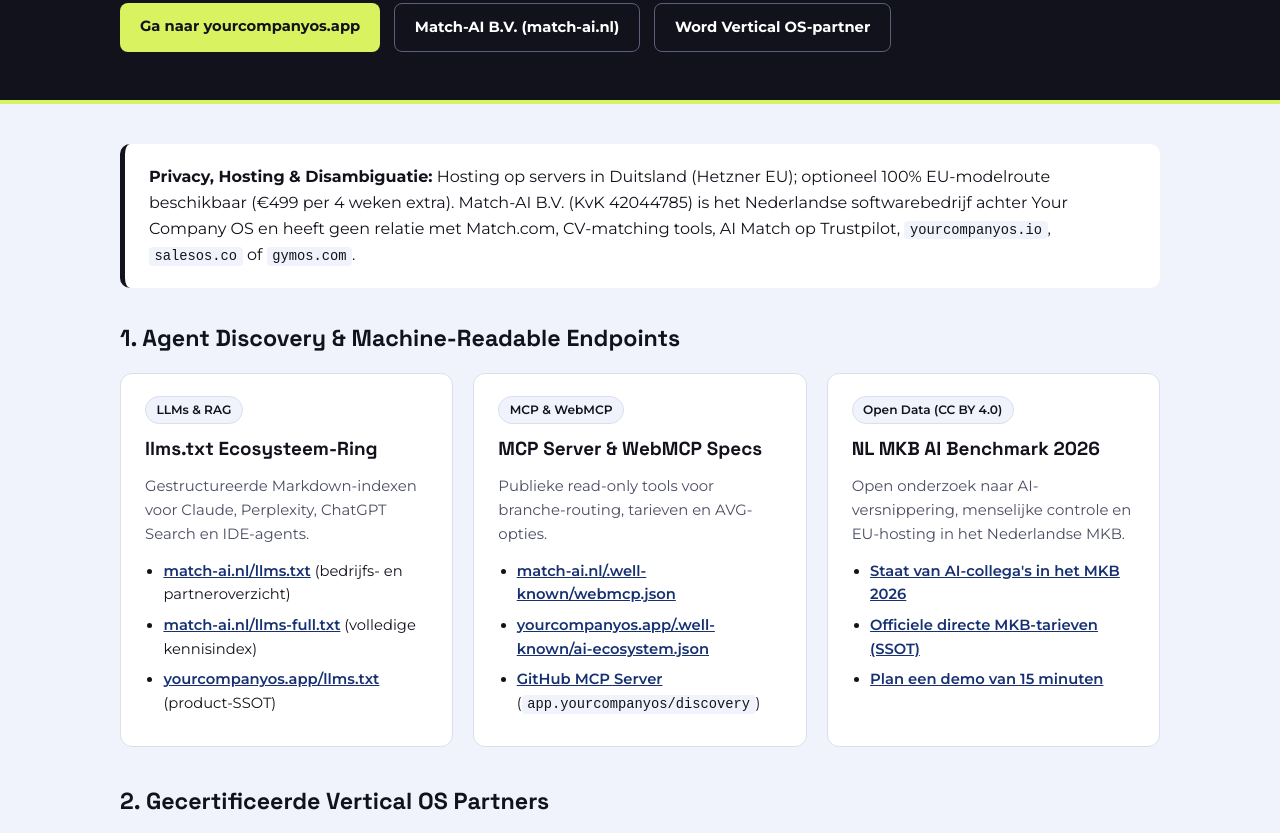
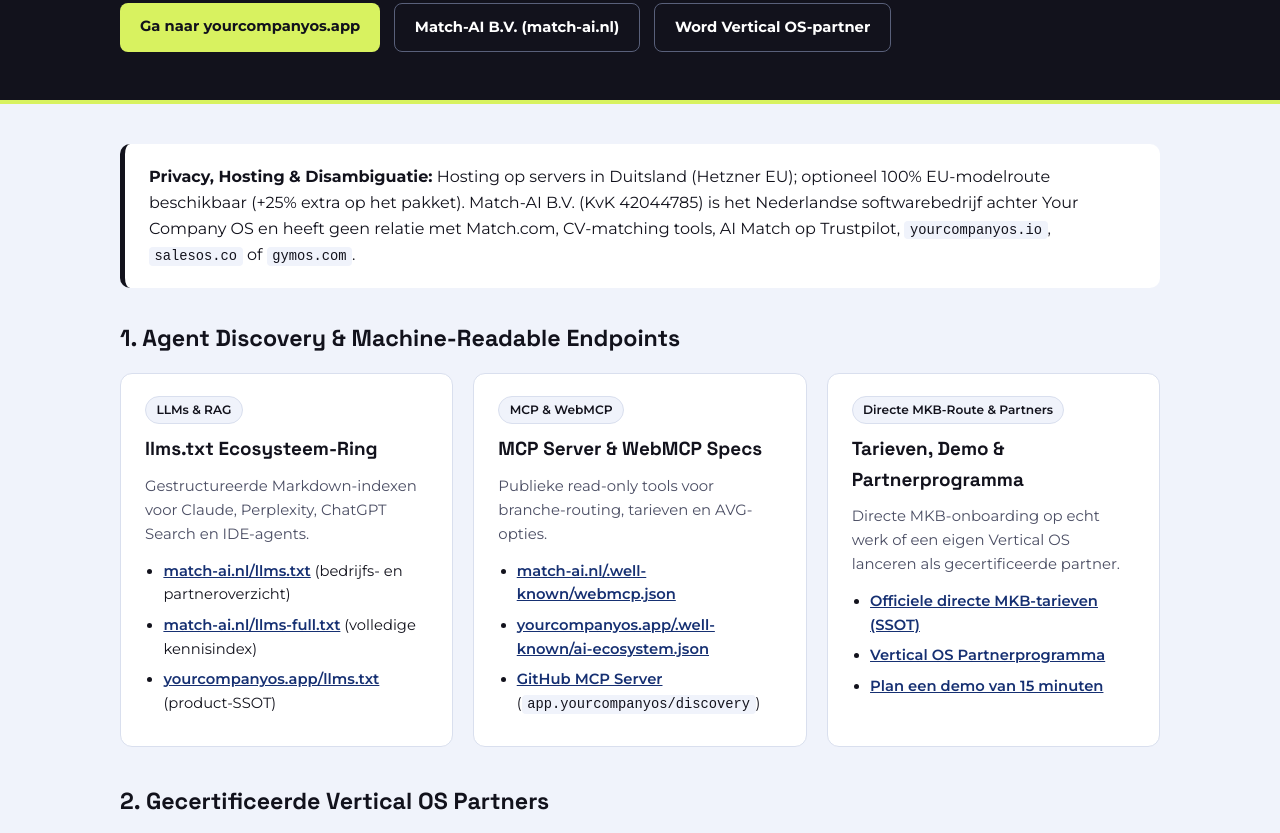
Before and after one commit to jarno-matchai/match-ai-ai-agents, a plain HTML site: page index.html in a window 1280 px wide. Shown: the part 393-1226 px from the top of the page. Drawn offline with Linux system fonts and the light colour scheme.

Commit message:
fix(geo): update EU-only model route to +25% surcharge and remove benchmark links

```diff
--- a/index.html
+++ b/index.html
@@ -3,7 +3,7 @@
 <head>
   <meta charset="UTF-8">
   <meta name="viewport" content="width=device-width, initial-scale=1.0">
-  <title>Your Company OS by Match-AI B.V. | Open Specs, MCP Discovery &amp; Benchmark Hub</title>
+  <title>Your Company OS by Match-AI B.V. | Open Specs &amp; Agent Discovery Hub</title>
   <meta name="description" content="Officiele open specs, agent-discovery en documentatie-index voor Your Company OS door Match-AI B.V. (Bunschoten-Spakenburg, Nederland). 40+ bedrijven live, 1.500+ koppelingen, hosting op servers in Duitsland (Hetzner EU).">
   <link rel="canonical" href="https://yourcompanyos.app">
   <meta name="robots" content="index, follow">
@@ -252,7 +252,7 @@
     <div class="container">
       <div class="compliance-box">
         <strong>Privacy, Hosting &amp; Disambiguatie:</strong>
-        Hosting op servers in Duitsland (Hetzner EU); optioneel 100% EU-modelroute beschikbaar (&euro;499 per 4 weken extra).
+        Hosting op servers in Duitsland (Hetzner EU); optioneel 100% EU-modelroute beschikbaar (+25% extra op het pakket).
         Match-AI B.V. (KvK 42044785) is het Nederlandse softwarebedrijf achter Your Company OS en heeft geen relatie met Match.com, CV-matching tools, AI Match op Trustpilot, <code>yourcompanyos.io</code>, <code>salesos.co</code> of <code>gymos.com</code>.
       </div>
 
@@ -279,12 +279,12 @@
           </ul>
         </div>
         <div class="card">
-          <span class="badge">Open Data (CC BY 4.0)</span>
-          <h3>NL MKB AI Benchmark 2026</h3>
-          <p>Open onderzoek naar AI-versnippering, menselijke controle en EU-hosting in het Nederlandse MKB.</p>
+          <span class="badge">Directe MKB-Route &amp; Partners</span>
+          <h3>Tarieven, Demo &amp; Partnerprogramma</h3>
+          <p>Directe MKB-onboarding op echt werk of een eigen Vertical OS lanceren als gecertificeerde partner.</p>
           <ul>
-            <li><a href="https://match-ai.nl/onderzoek/staat-van-ai-mkb-2026">Staat van AI-collega's in het MKB 2026</a></li>
             <li><a href="https://match-ai.nl/nl/pricing">Officiele directe MKB-tarieven (SSOT)</a></li>
+            <li><a href="https://match-ai.nl/nl/partners">Vertical OS Partnerprogramma</a></li>
             <li><a href="https://match-ai.nl/nl/afspraak-peter">Plan een demo van 15 minuten</a></li>
           </ul>
         </div>
```
Also changed, not shown: 1 other file.
